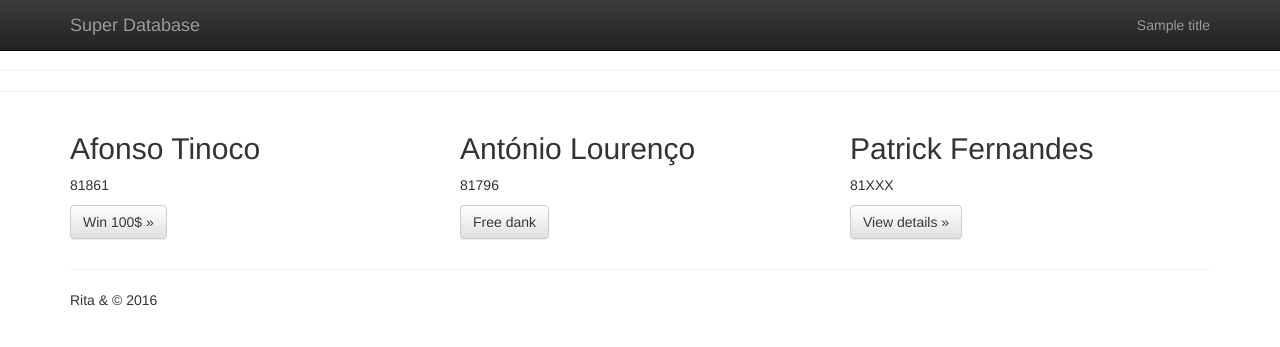
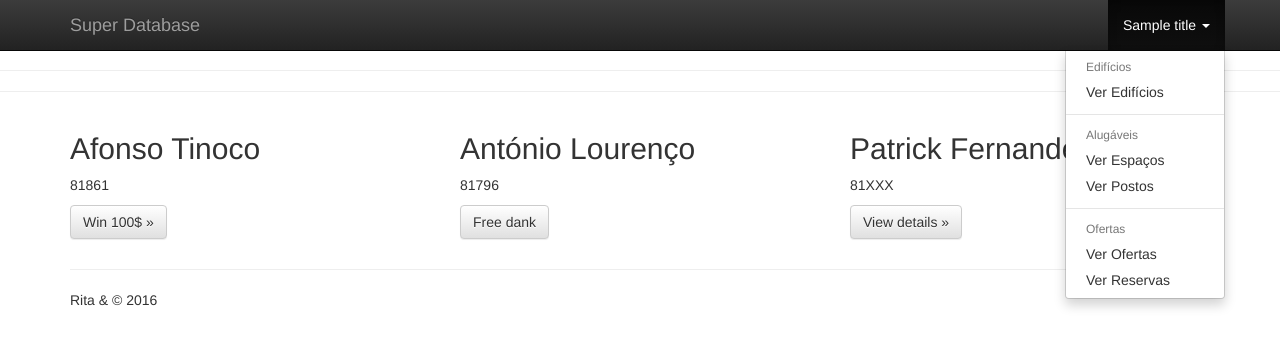
Before and after one commit to CoderPat/IST-BSC-LEIC, a PHP site: template site/template/navbar.php in a window 1280 px wide, after a click that opens the changed part. Shown: the top 347 px of the page. Run offline with PHP 8.4, Linux system fonts and the light colour scheme; the template is opened without the code that fills it: most values are stand-ins (such as "Sample title", 1, 10 or a date in 2020); some libraries are stand-ins or nearby versions.

Commit message:
UX scrubs scrubing again

```diff
--- a/site/func/init.php
+++ b/site/func/init.php
@@ -3,8 +3,8 @@
 ini_set('display_startup_errors', 1);
 ini_set('display_errors', 1);
 error_reporting(E_ALL);
-$root = "/afs/.ist.utl.pt/users/9/1/ist181191/web/BD/site/";
-$webroot = "/~ist181191/BD/site";
+$root = "/afs/.ist.utl.pt/users/6/1/ist181861/web/bd/site/";
+$webroot = "/~ist181861/bd/site";
 
 $host = "db.ist.utl.pt";
 $dbname="ist181861";
--- a/site/template/navbar.php
+++ b/site/template/navbar.php
@@ -11,8 +11,24 @@
         </div>
         <div id="navbar" class="navbar-collapse collapse">
             <ul class="nav navbar-nav navbar-right">
-                <li><a href="#"><?= $title ?></a></li>
+                <li class="dropdown">
+                    <a href="#" class="dropdown-toggle" data-toggle="dropdown" role="button" aria-haspopup="true" aria-expanded="false"><?= $title ?> <span class="caret"></span></a>
+                    <ul class="dropdown-menu">
+                        <li class="dropdown-header">Edifícios</li>
+                        <li><a href="<?=$webroot?>/pages/edificio">Ver Edifícios</a></li>
+                        <li role="separator" class="divider">Alugáveis</li>
+                        <li class="dropdown-header">Alugáveis</li>
+                        <li><a href="<?=$webroot?>/pages/espaco">Ver Espaços</a></li>
+                        <li><a href="<?=$webroot?>/pages/posto">Ver Postos</a></li>
+                        <li role="separator" class="divider">Ofertas</li>
+                        <li class="dropdown-header">Ofertas</li>
+                        <li><a href="<?=$webroot?>/pages/oferta">Ver Ofertas</a></li>
+                        <li><a href="<?=$webroot?>/pages/reserva">Ver Reservas</a></li>
+                    </ul>
+                </li>
+
             </ul>
+
         </div><!--/.navbar-collapse -->
     </div>
 </nav>
```
